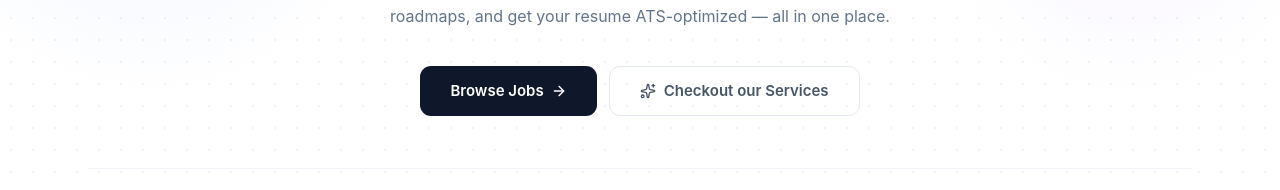
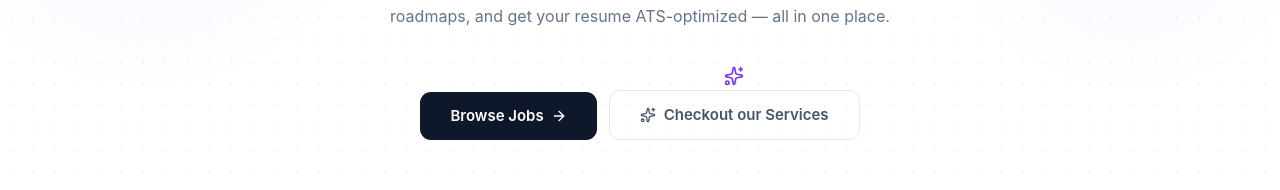
Before and after one commit to Revs123456/website, a Next.js app in the folder frontend/: page / in a window 1280 px wide. Shown: the part 301-491 px from the top of the page. Built offline with nearby package versions, Linux system fonts and the light colour scheme; no server answers.

Commit message:
feat: add Sparkles icon above Checkout our Services button
Co-Authored-By: Claude Sonnet 4.6 <noreply@anthropic.com>

```diff
--- a/frontend/src/app/(public)/page.tsx
+++ b/frontend/src/app/(public)/page.tsx
@@ -45,11 +45,14 @@ export default async function Home() {
             Browse curated jobs, master skills with top courses, follow expert roadmaps, and get your resume ATS-optimized — all in one place.
           </p>
 
-          <div style={{ display: 'flex', flexWrap: 'wrap', gap: 12, justifyContent: 'center', marginBottom: 52 }}>
+          <div style={{ display: 'flex', flexWrap: 'wrap', gap: 12, justifyContent: 'center', marginBottom: 52, alignItems: 'flex-end' }}>
             <Link href="/jobs" className="btn btn-primary btn-lg">Browse Jobs <ArrowRight size={16} /></Link>
-            <Link href="/services" className="btn btn-outline btn-lg" style={{ display: 'inline-flex', alignItems: 'center', gap: 8 }}>
-              <Sparkles size={16} /> Checkout our Services
-            </Link>
+            <div style={{ display: 'flex', flexDirection: 'column', alignItems: 'center', gap: 4 }}>
+              <Sparkles size={20} style={{ color: '#7c3aed' }} />
+              <Link href="/services" className="btn btn-outline btn-lg" style={{ display: 'inline-flex', alignItems: 'center', gap: 8 }}>
+                <Sparkles size={16} /> Checkout our Services
+              </Link>
+            </div>
           </div>
 
           {/* Stats */}
```
